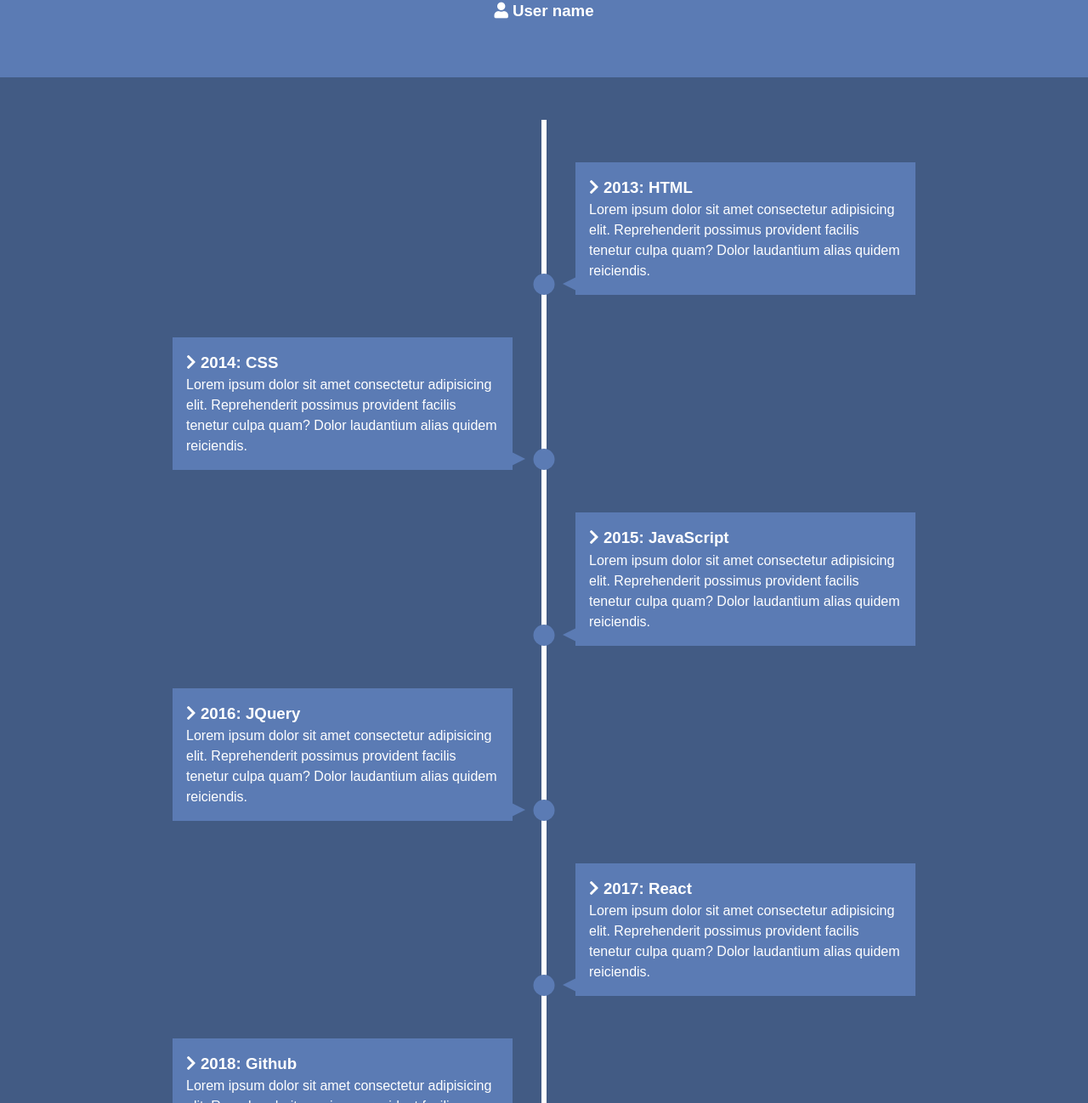
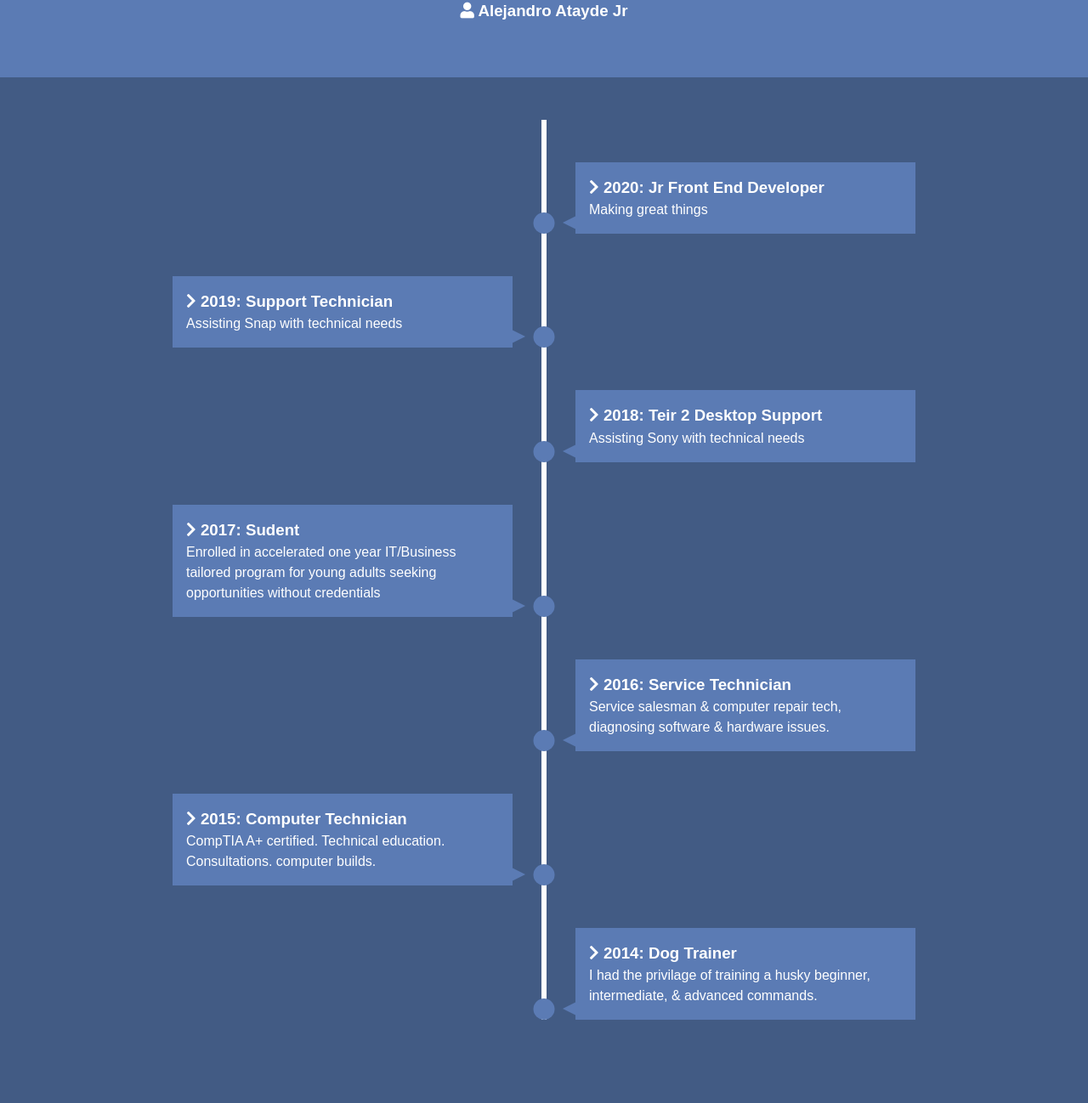
Before and after one commit to brdgcn/knowledge_timeline, a plain HTML site: page index.html in a window 1280 px wide. Shown: the part 120-1418 px from the top of the page at 85% size. Drawn offline with Linux system fonts and the light colour scheme.

Commit message:
added job titles with short descriptions

```diff
--- a/index.html
+++ b/index.html
@@ -1,22 +1,26 @@
 <!DOCTYPE html>
 <html lang="en">
   <head>
-    <meta charset="UTF-8">
-    <meta name="viewport" content="width=device-width, initial-scale=1.0">
-    <meta http-equiv="X-UA-Compatible" content="ie=edge">
+    <meta charset="UTF-8" />
+    <meta name="viewport" content="width=device-width, initial-scale=1.0" />
+    <meta http-equiv="X-UA-Compatible" content="ie=edge" />
     <title>Knowledge Timeline</title>
-    <link rel="stylesheet" href="https://use.fontawesome.com/releases/v5.8.1/css/all.css" integrity="sha384-50oBUHEmvpQ+1lW4y57PTFmhCaXp0ML5d60M1M7uH2+nqUivzIebhndOJK28anvf" crossorigin="anonymous">
-    <link rel="stylesheet" href="style.css">
-
+    <link
+      rel="stylesheet"
+      href="https://use.fontawesome.com/releases/v5.8.1/css/all.css"
+      integrity="sha384-50oBUHEmvpQ+1lW4y57PTFmhCaXp0ML5d60M1M7uH2+nqUivzIebhndOJK28anvf"
+      crossorigin="anonymous"
+    />
+    <link rel="stylesheet" href="style.css" />
   </head>
   <body>
     <header id="main-header">
       <div class="container">
-            <h1><i class="fas fa-brain"></i>
-                Knowledge Resume
+        <h1>
+          <i class="fas fa-brain"></i>
+          Timeline Resume
         </h1>
-        <h3><i class="fas fa-user"></i> User name
-        </h3>
+        <h3><i class="fas fa-user"></i> Alejandro Atayde Jr</h3>
       </div>
     </header>
 
@@ -24,50 +28,67 @@
       <ul>
         <li>
           <div>
-                    <h3><i class="fas fa-chevron-right"></i> 2013: HTML </h3>
-                    <p>Lorem ipsum dolor sit amet consectetur adipisicing elit. Reprehenderit possimus provident facilis tenetur culpa quam? Dolor laudantium alias quidem reiciendis.</p>
+            <h3>
+              <i class="fas fa-chevron-right"></i> 2020: Jr Front End Developer
+            </h3>
+            <p>Making great things</p>
           </div>
         </li>
         <li>
           <div>
-                    <h3><i class="fas fa-chevron-right"></i> 2014: CSS</h3>
-                    <p>Lorem ipsum dolor sit amet consectetur adipisicing elit. Reprehenderit possimus provident facilis tenetur culpa quam? Dolor laudantium alias quidem reiciendis.</p>
+            <h3>
+              <i class="fas fa-chevron-right"></i> 2019: Support Technician
+            </h3>
+            <p>Assisting Snap with technical needs</p>
           </div>
         </li>
         <li>
           <div>
-                    <h3><i class="fas fa-chevron-right"></i> 2015: JavaScript</h3>
-                    <p>Lorem ipsum dolor sit amet consectetur adipisicing elit. Reprehenderit possimus provident facilis tenetur culpa quam? Dolor laudantium alias quidem reiciendis.</p>
+            <h3>
+              <i class="fas fa-chevron-right"></i> 2018: Teir 2 Desktop Support
+            </h3>
+            <p>Assisting Sony with technical needs</p>
           </div>
         </li>
         <li>
           <div>
-                    <h3><i class="fas fa-chevron-right"></i> 2016: JQuery</h3>
-                    <p>Lorem ipsum dolor sit amet consectetur adipisicing elit. Reprehenderit possimus provident facilis tenetur culpa quam? Dolor laudantium alias quidem reiciendis.</p>
+            <h3><i class="fas fa-chevron-right"></i> 2017: Sudent</h3>
+            <p>
+              Enrolled in accelerated one year IT/Business tailored program for
+              young adults seeking opportunities without credentials
+            </p>
           </div>
         </li>
         <li>
           <div>
-                    <h3><i class="fas fa-chevron-right"></i> 2017: React</h3>
-                    <p>Lorem ipsum dolor sit amet consectetur adipisicing elit. Reprehenderit possimus provident facilis tenetur culpa quam? Dolor laudantium alias quidem reiciendis.</p>
+            <h3>
+              <i class="fas fa-chevron-right"></i> 2016: Service Technician
+            </h3>
+            <p>
+              Service salesman & computer repair tech, diagnosing software &
+              hardware issues.
+            </p>
           </div>
         </li>
         <li>
           <div>
-                    <h3><i class="fas fa-chevron-right"></i> 2018: Github</h3>
-                    <p>Lorem ipsum dolor sit amet consectetur adipisicing elit. Reprehenderit possimus provident facilis tenetur culpa quam? Dolor laudantium alias quidem reiciendis.</p>
+            <h3>
+              <i class="fas fa-chevron-right"></i> 2015: Computer Technician
+            </h3>
+            <p>
+              CompTIA A+ certified. Technical education. Consultations. computer
+              builds.
+            </p>
           </div>
         </li>
+
         <li>
           <div>
-                    <h3><i class="fas fa-chevron-right"></i> 2019: PHP </h3>
-                    <p>Lorem ipsum dolor sit amet consectetur adipisicing elit. Reprehenderit possimus provident facilis tenetur culpa quam? Dolor laudantium alias quidem reiciendis.</p>
-                </div>
-            </li>
-            <li>
-                <div>
-                    <h3><i class="fas fa-chevron-right"></i> 2020: MySQL</h3>
-                    <p>Lorem ipsum dolor sit amet consectetur adipisicing elit. Reprehenderit possimus provident facilis tenetur culpa quam? Dolor laudantium alias quidem reiciendis.</p>
+            <h3><i class="fas fa-chevron-right"></i> 2014: Dog Trainer</h3>
+            <p>
+              I had the privilage of training a husky beginner, intermediate, &
+              advanced commands.
+            </p>
           </div>
         </li>
       </ul>
```
Also changed, not shown: 1 other file. Lines whose indentation alone changed are shown as unchanged.
